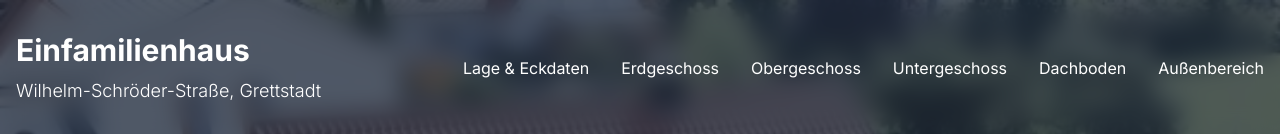
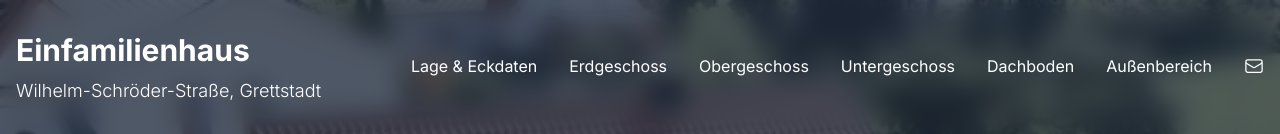
Before and after one commit to sidyes/grettstadt, a Next.js app: page / in a window 1280 px wide. Shown: the top 134 px of the page. Built offline with nearby package versions, Linux system fonts and the light colour scheme.

Commit message:
improve site

```diff
--- a/app/components/contact/contact.tsx
+++ b/app/components/contact/contact.tsx
@@ -93,7 +93,7 @@ export default function Contact() {
         <div>
           <button
             type="submit"
-            className="w-full py-2 px-4 bg-blue-600 text-white font-semibold rounded-md shadow-sm hover:bg-blue-700 focus:outline-none focus:ring-2 focus:ring-offset-2 focus:ring-blue-500"
+            className="py-2 px-4 bg-blue-600 text-white font-semibold rounded-md shadow-sm hover:bg-blue-700 focus:outline-none focus:ring-2 focus:ring-offset-2 focus:ring-blue-500"
           >
             Absenden
           </button>
--- a/app/components/header/navbar.tsx
+++ b/app/components/header/navbar.tsx
@@ -1,4 +1,5 @@
 import Link from "next/link";
+import { EnvelopeIcon } from "@heroicons/react/24/outline";
 
 export default function Navbar() {
   return (
@@ -17,6 +18,14 @@ export default function Navbar() {
           <NavLink href="/#untergeschoss" label="Untergeschoss" />
           <NavLink href="/#dachboden" label="Dachboden" />
           <NavLink href="/#aussenbereich" label="Außenbereich" />
+          <Link
+            href="/#kontakt"
+            className="text-white relative group no-underline"
+          >
+            <EnvelopeIcon className="size-5 transition-all duration-300 ease-in-out group-hover:text-blue-300" />
+
+            <span className="absolute left-0 bottom-0 w-0 h-[2px] bg-blue-300 transition-all duration-300 ease-in-out group-hover:w-full"></span>
+          </Link>
         </div>
         <button
           data-collapse-toggle="navbar-default"
--- a/app/page.tsx
+++ b/app/page.tsx
@@ -14,13 +14,12 @@ export default function Home() {
     <>
       <Header />
       <main className="flex flex-col justify-between p-8 space-y-16">
-        <section id="lage" className="container">
+        <section id="lage" className="container mb-0">
           <h2 className="text-2xl font-bold text-primary">Lage & Eckdaten</h2>
 
           <div className="w-full grid grid-cols-1 lg:grid-cols-2 gap-4">
             <iframe
               className="w-full h-96"
-              scrolling="no"
               src="https://maps.google.com/maps?width=100%&amp;height=100%&amp;hl=en&amp;q=Wilhelm-Schröder-Straße 9 grettstadt&amp;t=&amp;z=14&amp;ie=UTF8&amp;iwloc=B&amp;output=embed"
             ></iframe>
             <p className="text-base text-secondary leading-relaxed mb-paragraph">
@@ -40,7 +39,7 @@ export default function Home() {
             Ölheizung.
           </p>
           <iframe
-            className="h-[500px] my-4 w-full rounded-lg shadow-md"
+            className="h-[500px] w-full rounded-lg shadow-md"
             src="https://www.youtube.com/embed/lFS8rPT2K8A?si=uZOCKrCnCFnC1V_H&amp;controls=1&autoplay=1&loop=1&playlist=lFS8rPT2K8A"
             title="Grettstadt Einfamilienhaus - Exposé"
             allow="accelerometer; autoplay; clipboard-write; encrypted-media; gyroscope; picture-in-picture; web-share"
--- a/package.json
+++ b/package.json
@@ -9,10 +9,13 @@
     "lint": "next lint"
   },
   "dependencies": {
+    "@heroicons/react": "^2.1.5",
     "classnames": "^2.5.1",
     "flowbite": "^2.5.1",
     "flowbite-react": "^0.10.1",
+    "install": "^0.13.0",
     "next": "14.2.5",
+    "npm": "^10.8.2",
     "react": "^18",
     "react-dom": "^18",
     "sharp": "^0.33.5"
```
Also changed, not shown: 1 other file (tests, documents, lock files or other folders).
